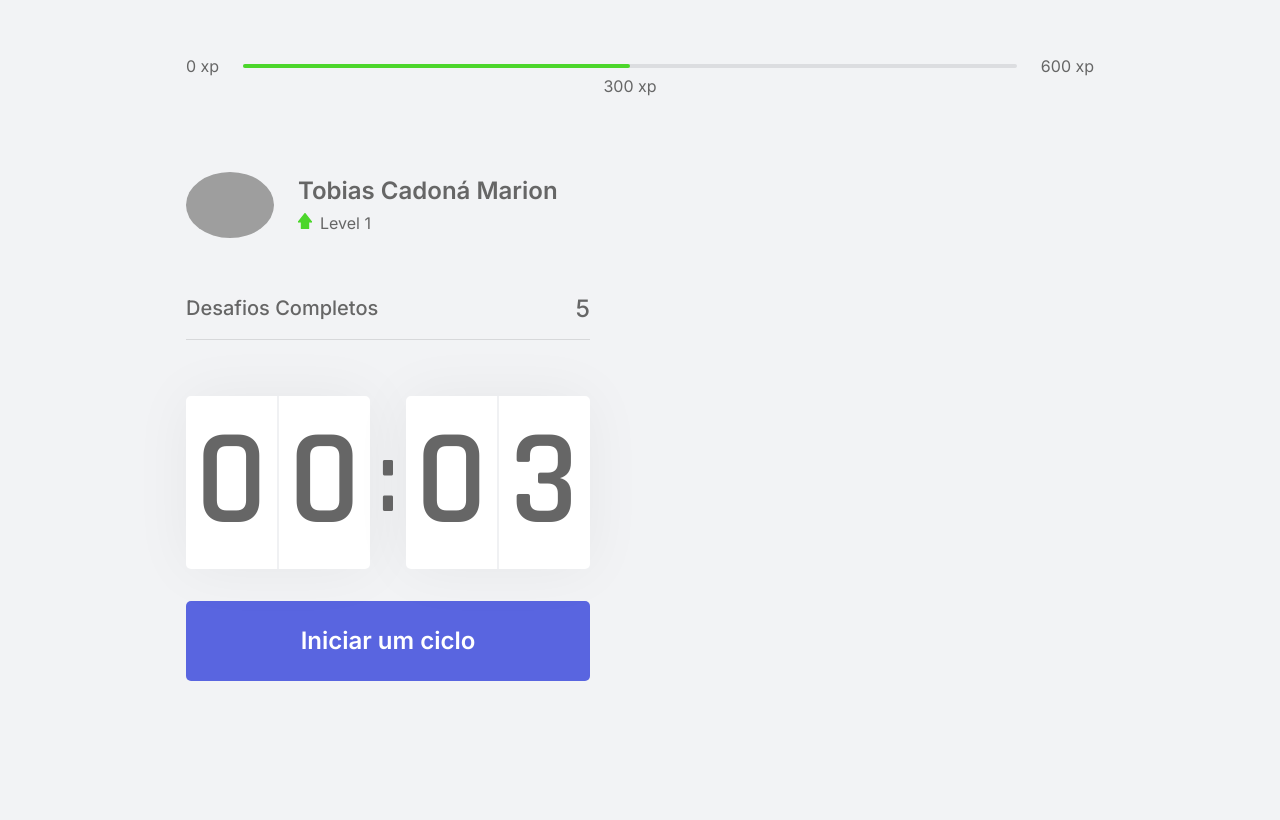
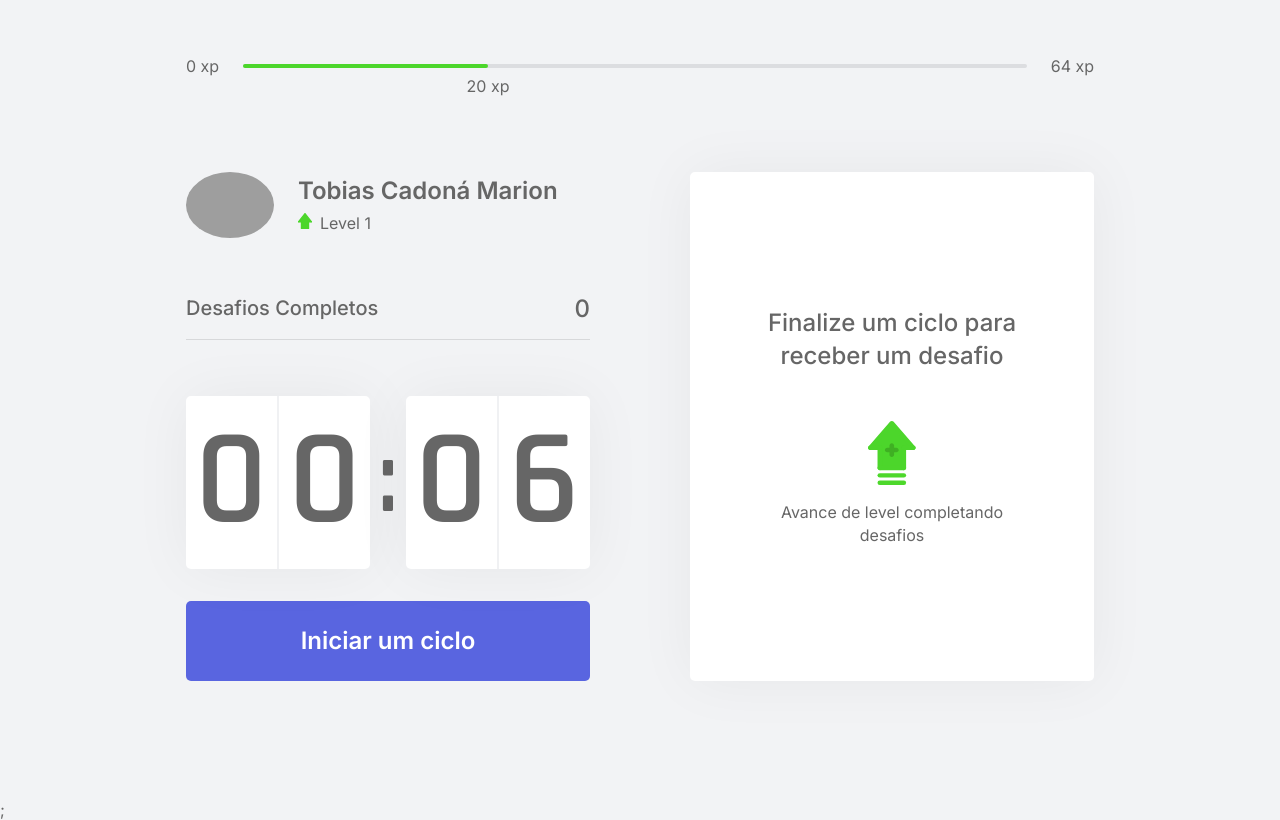
Before and after one commit to tobiasMarion/nlw4-react-moveit, a Next.js app: page / in a window 1280 px wide. Built offline with nearby package versions, Linux system fonts and the light colour scheme; grey boxes are pictures that could not be loaded.

Commit message:
Revert "Revert "Aula 3""
This reverts commit a0585598cc0f22580f801d525b5591e9278c0057.

```diff
--- /dev/null
+++ b/challenges.json
@@ -0,0 +1,62 @@
+[
+  {
+    "type": "body",
+    "description": "Estique um de seus braços com a palma da mão virada para frente e puxe os dedos para cima por 10 segundos por mão.",
+    "amount": 80
+  },
+  {
+    "type": "body",
+    "description": "Estique seu braço contra o peito e puxe-o utilizando o outro braço por 10 segundos por braço.",
+    "amount": 60
+  },
+  {
+    "type": "body",
+    "description": "Puxe seu pescoço com a ajuda da mão para a direita e para a esquerda, permanecendo na posição por alguns segundos.",
+    "amount": 70
+  },
+  {
+    "type": "body",
+    "description": "Com as duas mãos na parte de trás da cabeça, leve-a para baixo, alongando a parte de trás da região.",
+    "amount": 60
+  },
+  {
+    "type": "body",
+    "description": "Cruze as pernas e desça com as mãos esticadas em direção ao chão. Repita o movimento com a outra perna na frente.",
+    "amount": 100
+  },
+  {
+    "type": "body",
+    "description": "Sentado, abra as pernas e tente encostar as palmas das mãos no chão, repita 3 vezes por 5 segundos.",
+    "amount": 80
+  },
+  {
+    "type": "body",
+    "description": "Puxe o joelho de encontro ao peito e segure, troque de perna após 10 segundos.",
+    "amount": 50
+  },
+  {
+    "type": "body",
+    "description": "Sentado, cruze uma perna e incline seu tronco à frente, troque de perna após 10 segundos.",
+    "amount": 80
+  },
+  {
+    "type": "eye",
+    "description": "Sentado, feche os olhos e cubra-os com as palmas da mão durante 2 minutos, depois abra normalmente.",
+    "amount": 90
+  },
+  {
+    "type": "eye",
+    "description": "Em algum ambiente aberto, olhe o mais longe que puder em quatro direções por 3s, mexa apenas os olhos. Repita 3 vezes.",
+    "amount": 140
+  },
+  {
+    "type": "eye",
+    "description": "Usando os polegares, massage a área abaixo das sobrancelhas em movimentos circulares por 15 segundos.",
+    "amount": 70
+  },
+  {
+    "type": "body",
+    "description": "Em pé, gire a cintura o máximo que puder para a esquerda, segure por cinco segundos. Repita para a direita.",
+    "amount": 90
+  }
+]
--- /dev/null
+++ b/src/components/ChallengeBox.tsx
@@ -0,0 +1,47 @@
+import { useContext } from "react";
+import { ChallengeContext } from "../contexts/ChallengesContext";
+import styles from "../styles/components/ChallengeBox.module.css";
+
+export function ChallengeBox() {
+  const { activeChallenge, resetChallenge } = useContext(ChallengeContext);
+
+  return (
+    <div className={styles.challengeBoxContainer}>
+      {activeChallenge ? (
+        <div className={styles.challengeActive}>
+          <header>Ganhe {activeChallenge.amount} xp</header>
+
+          <main>
+            <img src={`icons/${activeChallenge.type}.svg`}/>
+            <strong>Novo desafio</strong>
+            <p>{activeChallenge.description}</p>
+          </main>
+
+          <footer>
+            <button
+              className={styles.challengeFailedButton}
+              onClick={resetChallenge}
+            >
+              Falhei
+            </button>
+            <button
+              className={styles.challengeSuccedButton}
+              // onClick={}
+            >
+              Completei
+            </button>
+          </footer>
+        </div>
+      ) : (
+        <div className={styles.challengeNotActive}>
+          <strong>Finalize um ciclo para receber um desafio</strong>
+
+          <p>
+            <img src="icons/level-up.svg" alt="Level Up" />
+            Avance de level completando desafios
+          </p>
+        </div>
+      )}
+    </div>
+  );
+}
--- a/src/components/CompletedChallenges.tsx
+++ b/src/components/CompletedChallenges.tsx
@@ -1,10 +1,14 @@
+import { useContext } from 'react';
+import { ChallengeContext } from '../contexts/ChallengesContext';
 import styles from '../styles/components/CompletedChallenges.module.css'
 
 export function CompletedChallenges() {
+    const { challengesCompleted } = useContext(ChallengeContext)
+
     return (
         <div className={styles.completedChallengesContainer}>
             <span>Desafios Completos</span>
-            <span>5</span>
+            <span>{ challengesCompleted }</span>
         </div>
     );
 }
--- a/src/components/Countdown.tsx
+++ b/src/components/Countdown.tsx
@@ -1,23 +1,21 @@
-import { useState, useEffect } from "react";
+import { useState, useEffect, useContext } from "react";
+import { ChallengeContext } from "../contexts/ChallengesContext";
 import styles from "../styles/components/Countdown.module.css";
 
 let countdownTimeout: NodeJS.Timeout;
 
 export function Countdown() {
-    // States
-    const [time, setTime] = useState(0.05 * 60);
-    const [isActive, setIsActive] = useState(false);
-    const [hasFinished, setHasFinished] = useState(false);
+    const { startNewChallenge } = useContext(ChallengeContext)
+
+    const [ time, setTime ] = useState(0.1 * 60);
+    const [ isActive, setIsActive ] = useState(false);
+    const [ hasFinished, setHasFinished ] = useState(false);
 
     const minutes = Math.floor(time / 60);
     const seconds = time % 60;
 
-    const [minutesLeft, minutesRight] = String(minutes)
-        .padStart(2, "0")
-        .split("");
-    const [secondsLeft, secondsRight] = String(seconds)
-        .padStart(2, "0")
-        .split("");
+    const [minutesLeft, minutesRight] = String(minutes).padStart(2, "0").split("");
+    const [secondsLeft, secondsRight] = String(seconds).padStart(2, "0").split("");
 
     function startCountdown() {
         setIsActive(true);
@@ -26,7 +24,7 @@
     function resetCountdown() {
         clearTimeout(countdownTimeout);
         setIsActive(false);
-        setTime(0.05 * 60);
+        setTime(0.1 * 60);
     }
 
     useEffect(() => {
@@ -35,10 +33,11 @@
                 setTime(time - 1);
             }, 1000);
         } else if (isActive || time === 0) {
+            setIsActive(false);
             setHasFinished(true);
-            setIsActive(false);
+            startNewChallenge();
         }
-    }, [isActive, time]);
+    }, [ isActive, time ]);
 
     return (
         <div>
@@ -54,7 +53,7 @@
                 </div>
             </div>
 
-            {hasFinished ? (
+            { hasFinished ? (
                 <button
                     className={styles.countdownButton}
                     disabled
--- a/src/components/ExperienceBar.tsx
+++ b/src/components/ExperienceBar.tsx
@@ -1,17 +1,23 @@
+import { useContext } from 'react';
+import { ChallengeContext } from '../contexts/ChallengesContext';
 import styles from '../styles/components/ExperienceBar.module.css';
 
 export function ExperienceBar() {
+    const { currentExperience, experienceToNextLevel } = useContext(ChallengeContext)
+
+    const percentToNextLevel = Math.round(currentExperience * 100) / experienceToNextLevel
+
     return (
         <header className={styles.experienceBar}>
             <span>0 xp</span>
             <div>
-                <div style={{ width: '50%' }}/>
+                <div style={{ width: `${percentToNextLevel}%` }}/>
 
-                <span className={styles.currentExperience} style={{ left: '50%'}}>
-                    300 xp
+                <span className={styles.currentExperience} style={{ left: `${percentToNextLevel}%`}}>
+                    {currentExperience} xp
                 </span>
             </div>
-            <span>600 xp</span>
+            <span>{experienceToNextLevel} xp</span>
         </header>
     );
 }
--- /dev/null
+++ b/src/contexts/ChallengesContext.tsx
@@ -0,0 +1,66 @@
+import { createContext, useState, ReactNode } from "react";
+import challenges from '../../challenges.json'
+
+interface challenge {
+  type: 'body' | 'eye';
+  description: string;
+  amount: number;
+}
+
+interface challengesContextData {
+  level: number;
+  currentExperience: number;
+  challengesCompleted: number;
+  levelUp: () => void;
+  startNewChallenge: ()=> void;
+  activeChallenge: challenge;
+  resetChallenge: ()=> void;
+  experienceToNextLevel: number;
+}
+
+interface challengesProviderProps {
+  children: ReactNode;
+}
+
+export const ChallengeContext = createContext({} as challengesContextData );
+
+export function ChallengeProvider({ children }: challengesProviderProps) {
+  const [level, setLevel] = useState(1);
+  const [currentExperience, setCurrentExperience] = useState(20);
+  const [challengesCompleted, setchallengesCompleted] = useState(0);
+  const [activeChallenge, setActiveChallenge] = useState(null)
+
+  const experienceToNextLevel = Math.pow((level + 1) * 4, 2)
+
+  function levelUp() {
+    setLevel(level + 1);
+  }
+
+  function startNewChallenge() {
+    const randomChallengeIndex = Math.floor(Math.random() * challenges.length)
+    const challenge = challenges[randomChallengeIndex]
+
+    setActiveChallenge(challenge)
+  }
+
+  function resetChallenge() {
+    setActiveChallenge(null)
+  }
+
+  return (
+    <ChallengeContext.Provider
+      value={{
+        level,
+        currentExperience,
+        challengesCompleted,
+        levelUp,
+        startNewChallenge,
+        activeChallenge,
+        resetChallenge,
+        experienceToNextLevel
+      }}
+    >
+      {children}
+    </ChallengeContext.Provider>
+  );
+}
--- a/src/pages/_app.tsx
+++ b/src/pages/_app.tsx
@@ -1,7 +1,12 @@
-import '../styles/global.css';
+import "../styles/global.css";
+import { ChallengeProvider } from "../contexts/ChallengesContext";
 
 function MyApp({ Component, pageProps }) {
-  return <Component {...pageProps} />
+  return (
+    <ChallengeProvider>
+      <Component {...pageProps} />;
+    </ChallengeProvider>
+  );
 }
 
-export default MyApp
+export default MyApp;
--- a/src/pages/index.tsx
+++ b/src/pages/index.tsx
@@ -1,12 +1,14 @@
 import Head from 'next/head';
+
+import styles from '../styles/pages/home.module.css';
 
 import { ExperienceBar } from "../components/ExperienceBar";
 import { Profile } from "../components/Profile";
 import { CompletedChallenges } from "../components/CompletedChallenges";
 import { Countdown } from "../components/Countdown";
+import { ChallengeBox } from '../components/ChallengeBox';
 
 
-import styles from '../styles/pages/home.module.css';
 
 export default function Home() {
   return (
@@ -23,7 +25,9 @@
           <CompletedChallenges />
           <Countdown />
         </div>
-        <div></div>
+        <div>
+          <ChallengeBox/>
+        </div>
       </section>
     </div>
   );
--- /dev/null
+++ b/src/styles/components/ChallengeBox.module.css
@@ -0,0 +1,104 @@
+.challengeBoxContainer {
+    height: 100%;
+    background: var(--white);
+    border-radius: 5px;
+    box-shadow: 0 0 60px rgba(0, 0, 0, 0.05);
+    padding: 1.5rem 2rem;
+    display: flex;
+    flex-direction: column;
+    align-items: center;
+    justify-content: center;
+    text-align: center;
+}
+
+.challengeNotActive {
+    display: flex;
+    flex-direction: column;
+    align-items: center;
+}
+
+.challengeNotActive strong {
+    font-size: 1.5rem;
+    font-weight: 500;
+    line-height: 1.4;
+}
+
+.challengeNotActive p {
+    display: flex;
+    flex-direction: column;
+    justify-content: center;
+    align-items: center;
+    line-height: 1.4;
+    max-width: 70%;
+    margin-top: 3rem;
+}
+
+.challengeNotActive p img{
+    margin-bottom: 1rem;
+    width: 20%;
+}
+
+
+.challengeActive {
+    height: 100%;
+    display: flex;
+    flex-direction: column;
+}
+
+.challengeActive header {
+    color: var(--blue);
+    font-weight: 600;
+    font-size: 1.25rem;
+    padding: 0 2rem 1.5rem;
+    border-bottom: 1px solid var(--gray-line);
+}
+
+.challengeActive main {
+    flex: 1;
+    display: flex;
+    flex-direction: column;
+    align-items: center;
+    justify-content: center;
+}
+
+.challengeActive main strong {
+    font-weight: 600;
+    font-size: 2rem;
+    color: var(--title);
+    margin: 1.5rem 0 1rem;
+}
+
+.challengeActive main p {
+    line-height: 1.5;
+}
+
+.challengeActive footer {
+    display: grid;
+    grid-template-columns: 1fr 1fr;
+    gap: 1rem;
+}
+
+.challengeActive footer button{
+    height: 3rem;
+    display: flex;
+    align-items: center;
+    justify-content: center;
+    border: 0;
+    border-radius: 5px;
+    color: var(--white);
+    font-size: 1rem;
+    font-weight: 600;
+    transition: 0.2s;
+}
+
+.challengeActive footer button.challengeFailedButton {
+    background: var(--red)
+}
+
+.challengeActive footer button.challengeSuccedButton {
+    background: var(--green)
+}
+
+.challengeActive footer button:hover {
+    filter: brightness(.9);
+}
--- a/src/styles/components/ExperienceBar.module.css
+++ b/src/styles/components/ExperienceBar.module.css
@@ -26,4 +26,5 @@
     position: absolute;
     top: 12px;
     transform: translateX(-50%);
+    white-space: nowrap;
 }
--- a/src/styles/global.css
+++ b/src/styles/global.css
@@ -33,6 +33,7 @@
 body {
     background: var(--background);
     color: var(--text);
+    overflow: hidden;
 }
 
 body, input, textarea, button {
```
Also changed, not shown: 2 other files (tests, documents, lock files or other folders).
